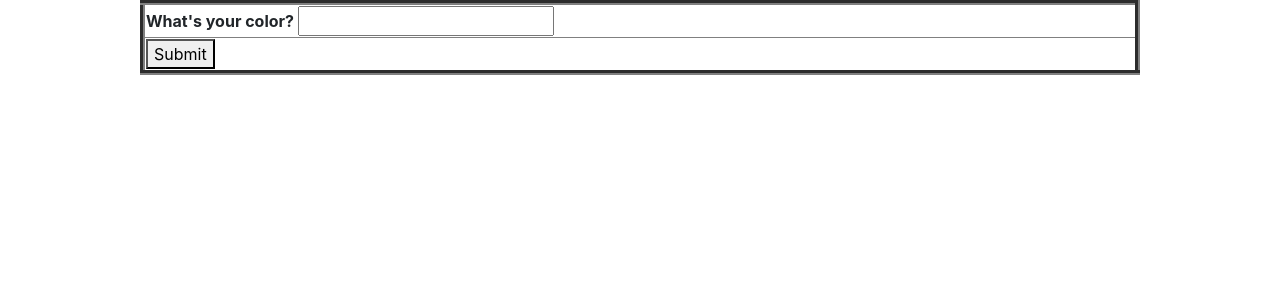
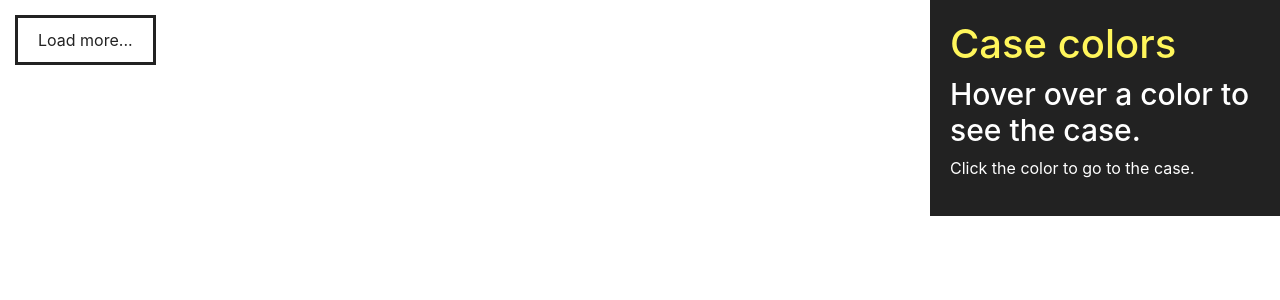
Before and after one commit to harvard-lil/colors, a Flask app: page / in a window 1280 px wide. Shown: the top 300 px of the page. Run offline with Flask 2, Linux system fonts and the light colour scheme; data that the repository does not hold is empty; some libraries are stand-ins or nearby versions.

Commit message:
update - move date route to the forefront, move color creation to /create route

```diff
--- a/app.py
+++ b/app.py
@@ -1,5 +1,4 @@
 import os
-import json
 
 from flask import Flask
 from flask_migrate import Migrate
@@ -19,21 +18,16 @@ migrate = Migrate(app, db)
 color_computed_file = os.path.join(settings.DATA_DIR, "computed_color_results.json")
 
 
-# FLASK_APP=web/app.py FLASK_DEBUG=1 python -m flask run
-
-
-@app.route("/", methods=['GET', 'POST'])
+@app.route("/", methods=['GET'])
 def home():
-    if request.method == 'GET':
-        return render_template("main.html")
-    elif request.method == 'POST':
-        color_string = request.form.get('color', None)
-
-        if not color_string:
-            return render_template("main.html")
-
-        hex_color = get_color(color_string)['hex']
-        return render_template("main.html", color_string=color_string, color=hex_color)
+    page = request.args.get("page", None)
+    if page:
+        colors_to_send = request_incremental(order="id", page=page)
+        return jsonify(colors_to_send)
+    else:
+        # db.create_scoped_session()
+        colors = Color.query.order_by("id").limit(5000).all()
+        return render_template("cases.html", results=colors)
 
 
 @app.route("/color", methods=['GET'])
@@ -51,16 +45,19 @@ def color():
                     "value": color_string})
 
 
-@app.route("/date", methods=["GET"])
-def show_date():
-    page = request.args.get("page", None)
-    if page:
-        colors_to_send = request_incremental(order="id", page=page)
-        return jsonify(colors_to_send)
-    else:
-        # db.create_scoped_session()
-        colors = Color.query.order_by("id").limit(5000).all()
-        return render_template("cases.html", results=colors)
+@app.route("/create", methods=["GET", "POST"])
+def create():
+    if request.method == 'GET':
+        return render_template("main.html")
+    elif request.method == 'POST':
+        print("getting data?", request.data)
+        color_string = request.form.get('color', None)
+
+        if not color_string:
+            return render_template("main.html")
+
+        hex_color = get_color(color_string)['hex']
+        return jsonify(color_string=color_string, color=hex_color)
 
 
 @app.route("/lum", methods=["GET"])
@@ -75,11 +72,11 @@ def show_lum():
 
         return render_template("cases.html", results=colors[0:5000])
 
+
 @app.route("/filter", methods=['GET'])
 def show_word():
     word = request.args.get('word', None)
     page = request.args.get('page', None)
-    # db.create_scoped_session()
     filter_by = Color.captured_text.contains(word) if word else None
     if page:
         colors_to_send = request_incremental('date', page=page, filter_by=filter_by)
--- a/static/css/styles.css
+++ b/static/css/styles.css
@@ -36,9 +36,18 @@
     border: 3px solid #222;
     padding: 10px 20px;
     right: 0;
+    margin-top: 15px;
 }
 
 #load-more[disabled=""] {
     background-color: #555;
     cursor: default;
 }
+
+
+#color {
+    width: 100%;
+    padding: 20px;
+    border: 1px solid black;
+    margin-top: 20%;
+}
--- a/static/js/custom.js
+++ b/static/js/custom.js
@@ -10,18 +10,20 @@ function createCasePixel(case_obj) {
   pixel.style = "background-color: #" + case_obj.hex;
   return pixel
 }
+
 function createNewRequestPath(key, val) {
   // preserve all params
-  let allParams = window.location.search.split("?")[1].split("&");
   let newParams = "?";
-  console.log("all old params", allParams);
+  let allParams = [];
+  if (window.location.search.length > 0) {
+    allParams = window.location.search.split("?")[1].split("&");
     for (idx in allParams) {
-    if (allParams[idx].indexOf(key+"=") < 0) {
+      if (allParams[idx].indexOf(key + "=") < 0) {
         newParams += allParams[idx] + "&"
       }
     }
+  }
   newParams += key + "=" + val;
-  console.log("new url:", window.location.pathname + newParams)
   return window.location.pathname + newParams;
 }
 
@@ -74,28 +76,43 @@ function throttle(callback, limit) {
 }
 
 function addCaseContext() {
-
   $('.case-pixel').off()
       .hover(function (e) {
         let title = $(this).attr('data-title');
         let text = $(this).attr('data-text');
-        let year = $(this).attr('data-date').substring(0,4);
+        let year = $(this).attr('data-date').substring(0, 4);
         $('.case-title').text(title);
         $('.case-text').text(text);
         $('.case-year').text(year);
       });
 }
 
+function colorChange() {
+  console.log("changing color!")
+  let colorInput = $("#color");
+  let color = colorInput.val();
+  let body = $('body');
+  if (color.length > 0) {
+    $.post("/create", {"color": color})
+        .done(function(data){
+          console.log("success!", data);
+          body.css('backgroundColor', data.color)
+        })
+  }
+}
 
 $(function () {
   loadMore = document.getElementById("load-more");
+  if (loadMore) {
     loadMore.addEventListener('click', function (e) {
       requestNew();
       e.stopPropagation();
     });
+  }
 
+  let colorInput = document.getElementById("color");
+  if (colorInput) {
+    colorInput.addEventListener("keypress", colorChange);
+  }
   addCaseContext();
-  window.dothis = function () {
-    addCaseContext();
-  }
 });
--- a/templates/cases.html
+++ b/templates/cases.html
@@ -14,9 +14,9 @@
     {% endfor %}
   </div>
   <div class="case-info">
-    <h1 class="case-year"></h1>
-    <h2 class="case-title"></h2>
-    <p class="case-text"></p>
+    <h1 class="case-year">Case colors</h1>
+    <h2 class="case-title">Hover over a color to see the case.</h2>
+    <p class="case-text">Click the color to go to the case.</p>
   </div>
   <div class="year"></div>
   <button id="load-more">Load more...</button>
--- a/templates/main.html
+++ b/templates/main.html
@@ -1,20 +1,6 @@
 {% extends "layout.html" %}
 {% block content %}
-<form method='post'>
-  <table width="80%" border="5" align="center" bgcolor="{{ color }}">
-    <tbody>
-    <tr>
-      <th colspan="4">
-        What's your color?
-        <input class="color" id="color" name="color" value="{{ color_string }}">
-      </th>
-    </tr>
 
-    <th colspan="4">
-      <button type="submit">Submit</button>
-    </th>
+<input placeholder="Your color here" class="color" id="color" name="color" value="{{ color_string }}">
 
-    </tbody>
-  </table>
-</form>
 {% endblock %}
```
Lines whose indentation alone changed are shown as unchanged.
